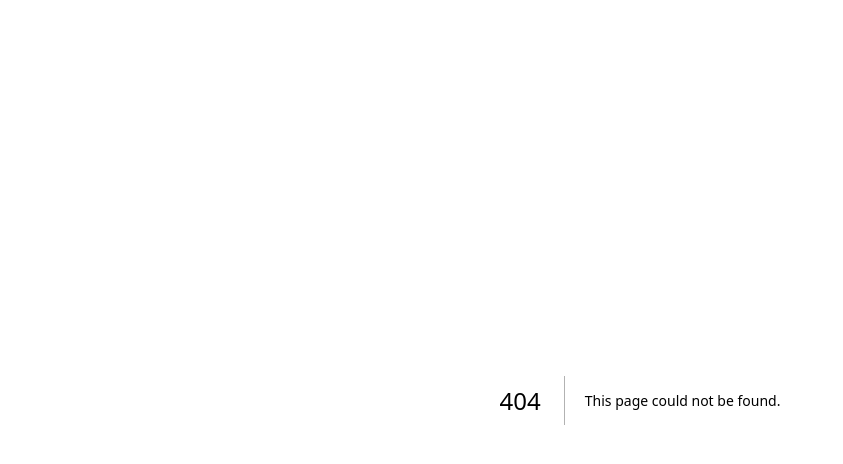
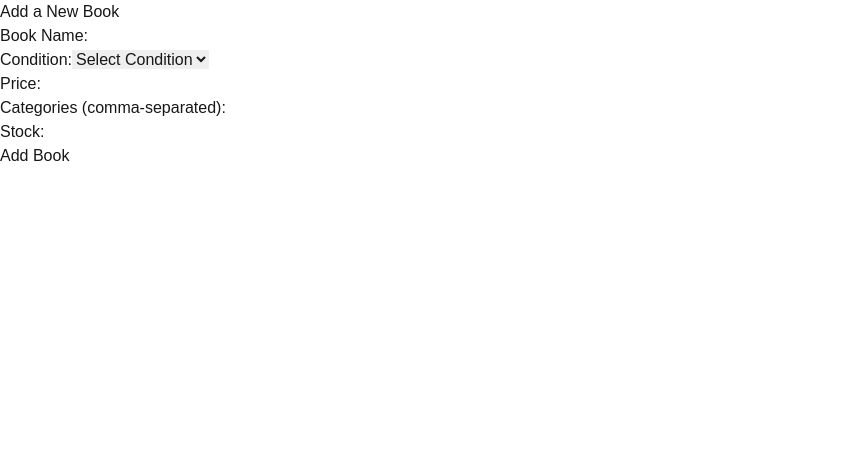
Before and after one commit to EstyBlotnik/books-store, a Next.js app: page /pages/addabook in a window 1280 px wide. Before the commit this address had no page. Shown: the top 464 px of the page, without its empty margins (0-843 px from the left). Built offline with nearby package versions, Linux system fonts and the light colour scheme.

Commit message:
first doc

```diff
--- /dev/null
+++ b/app/api/book/route.ts
@@ -0,0 +1,47 @@
+import mongoose, { Schema, Model, Types } from "mongoose";
+import { NextRequest, NextResponse } from "next/server";
+import Book from "@/app/lib/models/bookSchema";
+import connect from "@/app/lib/db/mongoDB";
+
+export async function POST(req: NextRequest) {
+  connect();
+  try {
+    const data = await req.json();
+
+    // Validate required fields
+    if (
+      !data.name ||
+      !data.condition ||
+      !data.price ||
+      !data.categories ||
+      !data.stock
+    ) {
+      return NextResponse.json(
+        { error: "Missing required fields" },
+        { status: 400 }
+      );
+    }
+
+    // Create a new book
+    const newBook = new Book({
+      name: data.name,
+      condition: data.condition,
+      price: data.price,
+      categories: data.categories,
+      stock: data.stock,
+      sold: 0,
+      views: 0,
+    });
+
+    // Save to the database
+    const savedBook = await newBook.save();
+
+    return NextResponse.json(savedBook, { status: 201 });
+  } catch (error) {
+    console.error(error);
+    return NextResponse.json(
+      { error: "Failed to create book" },
+      { status: 500 }
+    );
+  }
+}
--- /dev/null
+++ b/app/lib/db/mongoDB.ts
@@ -0,0 +1,24 @@
+import mongoose from "mongoose";
+const MONGODB_URI = process.env.MONGODB_URI || "";
+let isConnected: boolean = false;
+
+const connect = async () => {
+  if (isConnected) {
+    console.log("already connected!");
+    return;
+  }
+  if (!MONGODB_URI) {
+    throw new Error(
+      "Please define the MONGODB_URI environment variable inside .env"
+    );
+  }
+  console.log(MONGODB_URI);
+  try {
+    const db = await mongoose.connect(MONGODB_URI);
+    isConnected = db.connection.readyState === 1;
+    console.log("Mongodb connection successfull !!!");
+  } catch (error) {
+    throw new Error("Error in connecting to mongoDB." + error);
+  }
+};
+export default connect;
--- /dev/null
+++ b/app/lib/models/bookSchema.ts
@@ -0,0 +1,31 @@
+import mongoose, { Schema, Model } from "mongoose";
+import IBook from "@/app/types/IBook";
+
+const BookSchema: Schema = new Schema({
+  name: { type: String, required: true },
+  condition: { type: String, required: true, enum: ["כחדש", "טוב", "סביר"] },
+  price: { type: Number, required: true, min: 0 },
+  categories: {
+    type: [String],
+    required: true,
+    validate: [
+      (value: string[]) => value.length > 0,
+      "A book must have at least one category.",
+    ],
+  },
+  stock: { type: Number, required: true, min: 0 },
+  sold: { type: Number, default: 0, min: 0 },
+  views: { type: Number, default: 0, min: 0 },
+});
+
+let bookIdCounter = 0; // Counter for generating unique IDs
+BookSchema.pre("save", function (next) {
+  if (!this.SKU) {
+    this.SKU = ++bookIdCounter;
+  }
+  next();
+});
+
+const Book: Model<IBook> =
+  mongoose.models.Book || mongoose.model<IBook>("Book", BookSchema);
+export default Book;
--- /dev/null
+++ b/app/pages/addabook/page.tsx
@@ -0,0 +1,135 @@
+"use client";
+import { ChangeEvent, FormEvent, useState } from "react";
+import { useRouter } from "next/navigation";
+
+const AddABook = () => {
+  const router = useRouter();
+
+  const [formData, setFormData] = useState({
+    name: "",
+    condition: "",
+    price: "",
+    categories: "",
+    stock: "",
+  });
+
+  const [error, setError] = useState("");
+
+  const handleInputChange = (
+    e: ChangeEvent<HTMLInputElement | HTMLSelectElement>
+  ) => {
+    const { name, value } = e.target;
+    setFormData({
+      ...formData,
+      [name]: value,
+    });
+  };
+
+  const handleSubmit = async (e: FormEvent<HTMLFormElement>) => {
+    e.preventDefault();
+    setError("");
+    // Validate inputs
+    if (
+      !formData.name ||
+      !formData.condition ||
+      !formData.price ||
+      !formData.categories ||
+      !formData.stock
+    ) {
+      setError("All fields are required.");
+      return;
+    }
+
+    try {
+      const response = await fetch("/api/book", {
+        method: "POST",
+        headers: {
+          "Content-Type": "application/json",
+        },
+        body: JSON.stringify({
+          ...formData,
+          price: parseFloat(formData.price),
+          stock: parseInt(formData.stock),
+          categories: formData.categories.split(",").map((cat) => cat.trim()),
+        }),
+      });
+
+      if (!response.ok) {
+        const { error } = await response.json();
+        throw new Error(error || "Failed to add the book.");
+      }
+
+      router.push("/books"); // Navigate to the books list after successful submission
+    } catch (error: unknown) {
+      if (error instanceof Error) {
+        setError(error.message);
+      } else {
+        // Handle case where error is not an instance of Error (e.g., custom errors)
+        setError("An unknown error occurred");
+      }
+    }
+  };
+
+  return (
+    <div>
+      <h1>Add a New Book</h1>
+      {error && <p style={{ color: "red" }}>{error}</p>}
+      <form onSubmit={handleSubmit}>
+        <div>
+          <label>Book Name:</label>
+          <input
+            type="text"
+            name="name"
+            value={formData.name}
+            onChange={handleInputChange}
+          />
+        </div>
+        <div>
+          <label>Condition:</label>
+          <select
+            name="condition"
+            value={formData.condition}
+            onChange={handleInputChange}
+          >
+            <option value="">Select Condition</option>
+            <option value="כחדש">כחדש</option>
+            <option value="טוב">טוב</option>
+            <option value="סביר">סביר</option>
+          </select>
+        </div>
+        <div>
+          <label>Price:</label>
+          <input
+            type="number"
+            name="price"
+            value={formData.price}
+            onChange={handleInputChange}
+            min="0"
+          />
+        </div>
+        <div>
+          <label>Categories (comma-separated):</label>
+          <input
+            type="text"
+            name="categories"
+            value={formData.categories}
+            onChange={handleInputChange}
+          />
+        </div>
+        <div>
+          <label>Stock:</label>
+          <input
+            type="number"
+            name="stock"
+            value={formData.stock}
+            onChange={handleInputChange}
+            min="0"
+          />
+        </div>
+        <button type="submit">Add Book</button>
+      </form>
+    </div>
+  );
+};
+
+export default AddABook;
--- /dev/null
+++ b/app/types/IBook.ts
@@ -0,0 +1,10 @@
+export default interface IBook extends Document {
+  SKU: number; // Unique identifier (auto-incremented, generated in code)
+  name: string; // Book name
+  condition: "כחדש" | "טוב" | "סביר"; // Book condition
+  price: number; // Price of the book
+  categories: string[]; // Categories array (at least one category required)
+  stock: number; // Quantity in stock
+  sold: number; // Number of items sold (default: 0)
+  views: number; // Number of views (default: 0)
+}
```
Also changed, not shown: package.json (+6 -5 lines), 1 other file (tests, documents, lock files or other folders).
